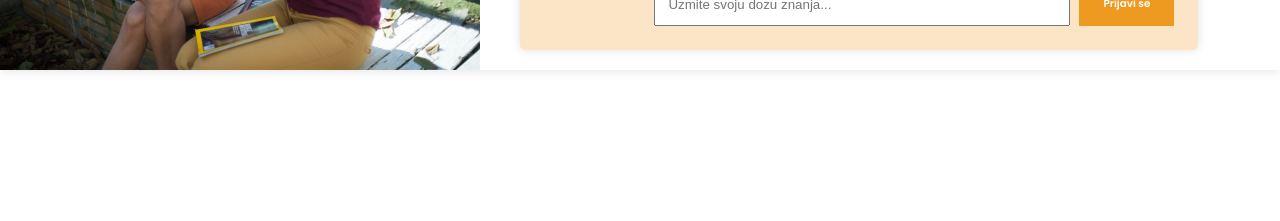
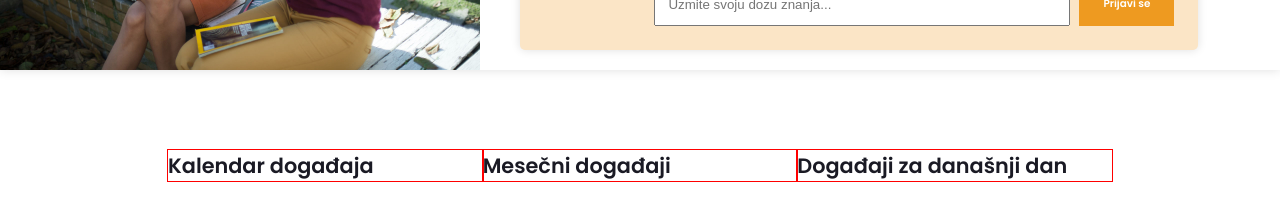
Before and after one commit to Dejan85/proenglish-refactor, a React (Vite) app in the folder client/: page / in a window 1280 px wide. Shown: the part 3346-3567 px from the top of the page. Built offline with nearby package versions, Linux system fonts and the light colour scheme; no server answers; a web font is replaced by a local one.

Commit message:
started working on events

```diff
--- a/client/src/components/frontend/home/Home.tsx
+++ b/client/src/components/frontend/home/Home.tsx
@@ -1,5 +1,5 @@
 import React from "react";
-import { WelcomePage, About, Course, Blog, Newsletter } from "./pages";
+import { WelcomePage, About, Course, Blog, Newsletter, Events } from "./pages";
 
 const MemoizedUi: JSX.Element = (
   <>
@@ -8,6 +8,7 @@ const MemoizedUi: JSX.Element = (
     <Course />
     <Blog />
     <Newsletter />
+    <Events />
     <div style={{ height: "50rem" }} />
   </>
 );
--- /dev/null
+++ b/client/src/components/frontend/home/pages/events/Events.tsx
@@ -0,0 +1,30 @@
+import React from "react";
+import { SubContainer, ContentContainer, Heading } from "~/src/components/ui";
+
+const MemoizedUi: JSX.Element = (
+  <SubContainer>
+    <ContentContainer marginTop="10rem" outline="1px solid red">
+      <Heading className="h2" as="h2">
+        Kalendar događaja
+      </Heading>
+    </ContentContainer>
+
+    <ContentContainer marginTop="10rem" outline="1px solid red">
+      <Heading className="h2" as="h2">
+        Mesečni događaji
+      </Heading>
+    </ContentContainer>
+
+    <ContentContainer marginTop="10rem" outline="1px solid red">
+      <Heading className="h2" as="h2">
+        Događaji za današnji dan
+      </Heading>
+    </ContentContainer>
+  </SubContainer>
+);
+
+const Events = (): JSX.Element => {
+  return MemoizedUi;
+};
+
+export default Events;
--- /dev/null
+++ b/client/src/components/frontend/home/pages/events/index.ts
@@ -0,0 +1,2 @@
+import Events from './Events';
+export { Events };
--- a/client/src/components/frontend/home/pages/index.ts
+++ b/client/src/components/frontend/home/pages/index.ts
@@ -5,3 +5,4 @@ export const About: (props: any) => JSX.Element = loadable(() => import('./about
 export const Course: (props: any) => JSX.Element = loadable(() => import('./course/Course'));
 export const Blog: (props: any) => JSX.Element = loadable(() => import('./blog/Blog'));
 export const Newsletter: (props: any) => JSX.Element = loadable(() => import('./newsletter/Newsletter'));
+export const Events: (props: any) => JSX.Element = loadable(() => import('./events/Events'));
--- a/client/src/components/ui/heading/styles.scss
+++ b/client/src/components/ui/heading/styles.scss
@@ -13,3 +13,10 @@
   font-size: 3.7rem;
   color: #1a1a24;
 }
+
+.h2 {
+  font-family: Poppins, sans-serif;
+  font-size: 2.6rem;
+  color: #1a1a24;
+  font-weight: 600;
+}
```
